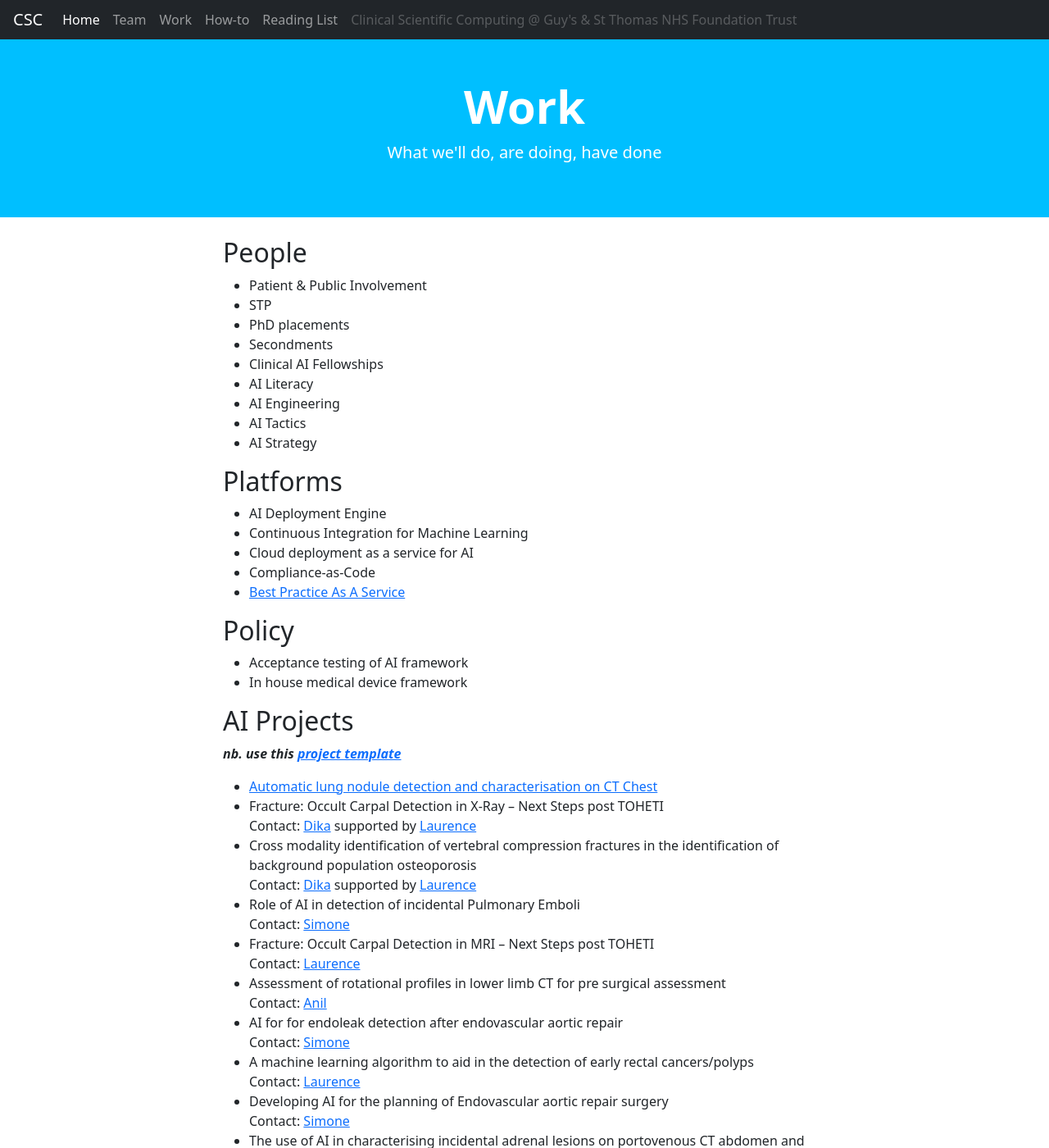
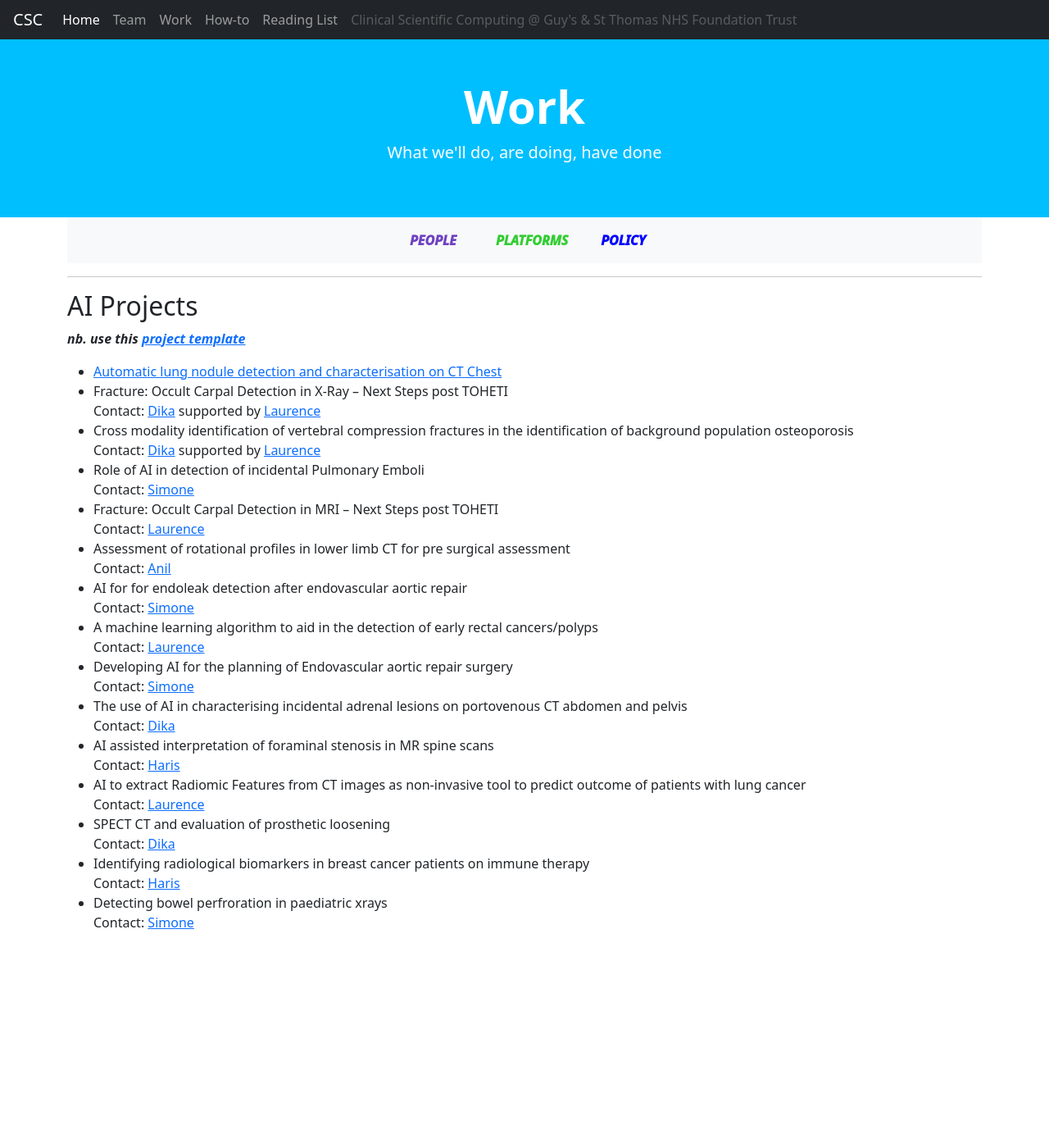
Before and after one commit to GSTT-CSC/gstt-csc-old, a Jekyll site: the page built from work.md, in a window 1280 px wide and 1400 px high. Shown: the whole window at 82% size. Built offline with Jekyll 4.4.1, drawn with Linux system fonts in a browser that asks for light colours.

Commit message:
Update work into multiple pages

```diff
--- a/_includes/jumbotron.html
+++ b/_includes/jumbotron.html
@@ -1,5 +1,5 @@
 {% if page.background %}
-<div class="p-5 rounded-lg mt-5" style="background-image: url('{{ page.background | relative_url }}'); background-color: #34d058; color: white">
+<div class="p-5 rounded-lg mt-5" style="background-image: url('{{ page.background | relative_url }}'); color: white">
 {% else %}
   <div class="p-5 rounded-lg mt-5" style="background-color: deepskyblue; color: white">
 {% endif %}
--- /dev/null
+++ b/_includes/work_navbar.html
@@ -0,0 +1,16 @@
+<nav class="navbar navbar-expand-lg navbar-static-top navbar-light bg-light" style="width: 100%; border-bottom: #3c5d5d">
+    <div class="container">
+        <ul class="nav navbar-nav mx-auto">
+            <li class="nav-item px-3">
+                <a class="nav-link" href="/people.html" style="color: #6f42c1; font-weight: 1000"><em>PEOPLE</em></a>
+            </li>
+            <li class="nav-item px-3">
+                <a class="nav-link" href="/platforms.html" style="color: limegreen; font-weight: 1000"><em>PLATFORMS</em></a>
+            </li>
+            <li class="nav-item">
+                <a class="nav-link px-3" href="/policy.html" style="color: blue; font-weight: 1000"><em>POLICY</em></a>
+            </li>
+        </ul>
+    </div>
+</nav>
+<hr>
--- a/_layouts/base.html
+++ b/_layouts/base.html
@@ -10,9 +10,6 @@
       {% include jumbotron.html %}
 
       <div class="container content">
-        <div class="row">
-          <br>
-        </div>
         {{ content | replace: '<table', '<table class="table"' }}
 
       </div>
--- a/_layouts/default.html
+++ b/_layouts/default.html
@@ -1,10 +1,12 @@
 ---
 layout: base
 ---
+
+<div class="row">
+    <br>
+</div>
 <div class="row">
   <div class="col-md-10 col-lg-8 mx-auto">
-
     {{ content }}
-
   </div>
 </div>
--- a/_layouts/home.html
+++ b/_layouts/home.html
@@ -3,6 +3,10 @@ layout: base
 description: Template for homepage
 remark: See also page.layout == 'home' in head.html and jumbotron.html
 ---
+
+<div class="row">
+  <br>
+</div>
 
 <div class="row">
   <div class="col">
--- /dev/null
+++ b/_layouts/work.html
@@ -0,0 +1,11 @@
+---
+layout: base
+---
+<style>
+nav {
+  background-color: linen;
+}
+</style>
+{% include work_navbar.html %}
+
+{{ content }}
--- a/work.md
+++ b/work.md
@@ -1,30 +1,8 @@
 ---
-layout: default
+layout: work
 title: Work
 description: What we'll do, are doing, have done
 ---
-
-## People
-* Patient & Public Involvement
-* STP
-* PhD placements
-* Secondments
-* Clinical AI Fellowships
-* AI Literacy
-* AI Engineering
-* AI Tactics
-* AI Strategy
-
-## Platforms
-* AI Deployment Engine
-* Continuous Integration for Machine Learning
-* Cloud deployment as a service for AI
-* Compliance-as-Code
-* [Best Practice As A Service](https://marcus-baw.medium.com/royal-colleges-3-0-best-practice-as-code-7065bce821a7)
-
-## Policy
-* Acceptance testing of AI framework
-* In house medical device framework
 
 ## AI Projects
 ***nb. use this [project template](project.md)***
```
Also changed, not shown: people.md (added, +16 -0 lines), platforms.md (added, +12 -0 lines), policy.md (added, +9 -0 lines).
